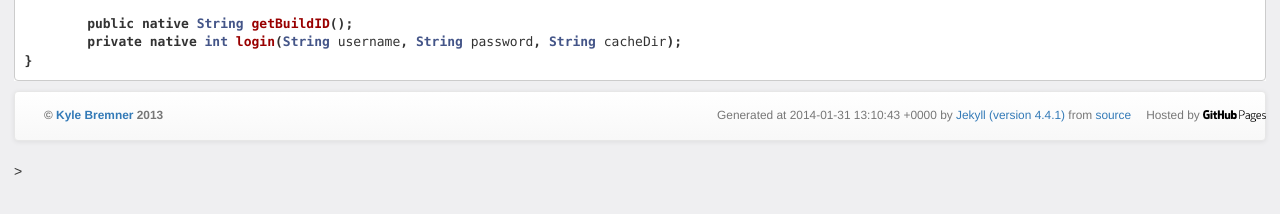
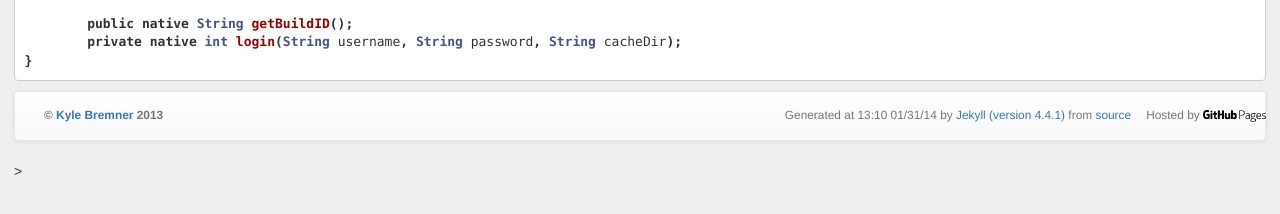
Before and after one commit to kbremner/kbremner.github.io, a Jekyll site: the page built from index.md, in a window 1280 px wide. Shown: the part 650-864 px from the top of the page. Built offline with Jekyll 4.4.1, drawn with Linux system fonts in a browser that asks for light colours; nearby versions of some CDN libraries; Markdown is read by kramdown in place of the engine named in the settings.

Commit message:
Updated default.html

```diff
--- a/_layouts/default.html
+++ b/_layouts/default.html
@@ -51,7 +51,7 @@
           <p class="nav small navbar-text navbar-right">Hosted by <a href="http://pages.github.com/" target="_blank"><img src="/images/github-pages.png" height="12px" alt="GitHub Pages"></a>
           </p>
           <p class="nav small navbar-text navbar-right">
-            Generated at {{ site.time | date: %R %D }} by <a href="http://jekyllrb.com/" target="_blank" style="text-decoration: none;">Jekyll (version {{ jekyll.version }})</a> from <a href="https://github.com/kbremner/kbremner.github.io/blob/master/{{ page.path }}" target="_blank" style="text-decoration: none;">source</a>
+            Generated at {{ site.time | date: '%R %D' }} by <a href="http://jekyllrb.com/" target="_blank" style="text-decoration: none;">Jekyll (version {{ jekyll.version }})</a> from <a href="https://github.com/kbremner/kbremner.github.io/blob/master/{{ page.path }}" target="_blank" style="text-decoration: none;">source</a>
           </p>
       </footer>
 
```
